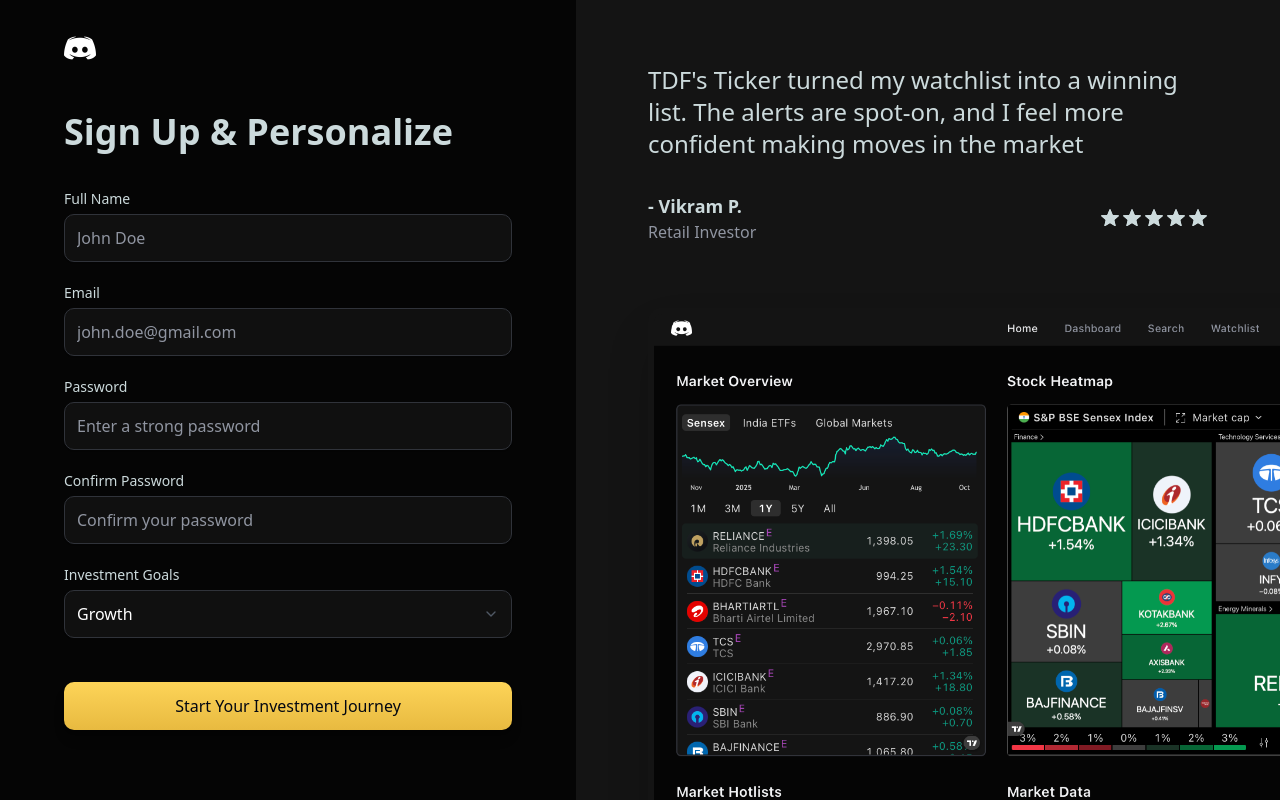
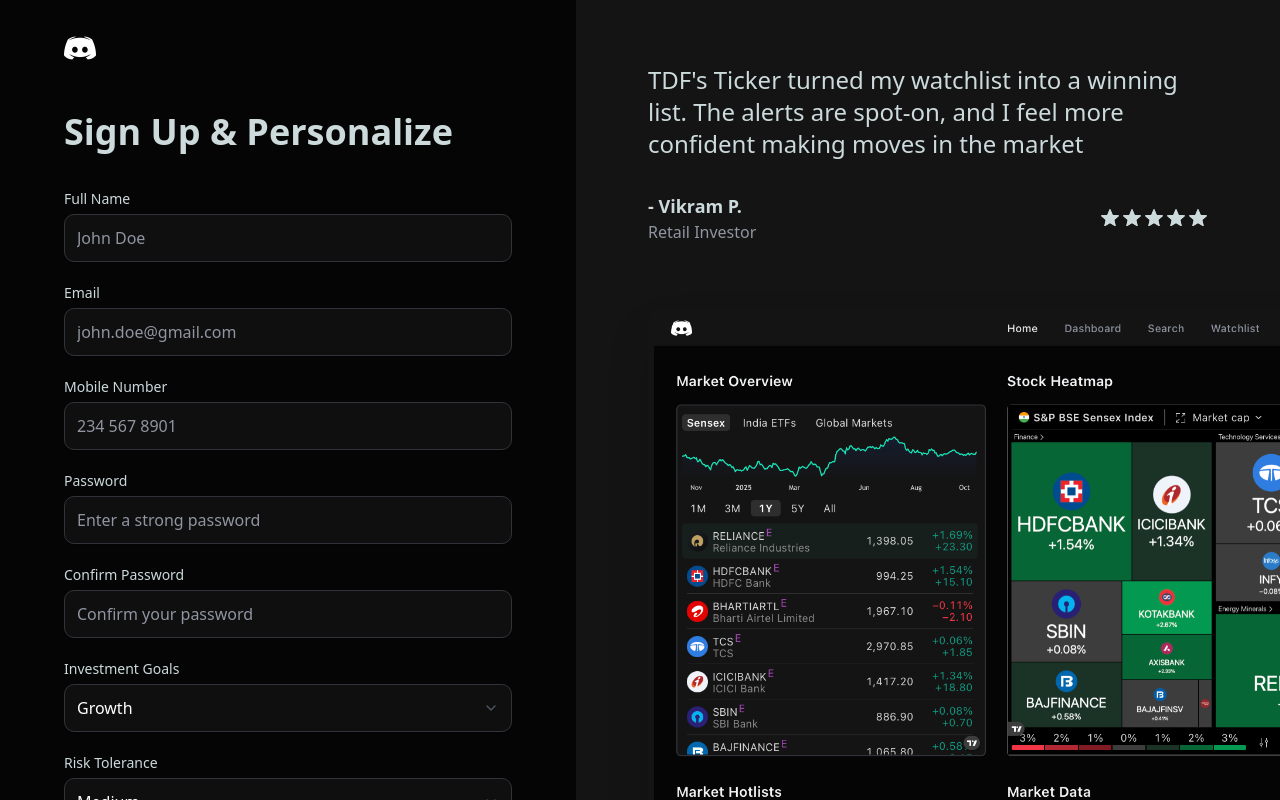
Before and after one commit to Indra-Learn/tdf-openapi, a Next.js app: page /sign-up in a window 1280 px wide. Built offline with nearby package versions, Linux system fonts and the light colour scheme.

Commit message:
updated sign-ip page

```diff
--- a/app/(auth)/sign-up/page.tsx
+++ b/app/(auth)/sign-up/page.tsx
@@ -4,7 +4,7 @@ import InputField from "@/components/forms/InputField";
 import SelectField from "@/components/forms/SelectField";
 import { Button } from "@/components/ui/button";
 import { Input } from "@/components/ui/input";
-import { INVESTMENT_GOALS } from "@/lib/constants";
+import { INVESTMENT_GOALS, PREFERRED_INDUSTRIES, RISK_TOLERANCE_OPTIONS } from "@/lib/constants";
 import { Select } from "@radix-ui/react-select";
 import { Mingzat } from "next/font/google";
 import { SubmitHandler, useForm } from "react-hook-form";
@@ -59,6 +59,15 @@ const SignUp = () => {
             />
 
             <InputField
+                name="mobileNumber"
+                label="Mobile Number"
+                placeholder="234 567 8901"
+                register={register}
+                error={errors.mobileNumber}
+                validation={{ required: 'Mobile number is required', pattern: /^\d{10}$/, message: 'Invalid mobile number' }}
+            />
+
+            <InputField
                 name="password"
                 label="Password"
                 placeholder="Enter a strong password"
@@ -88,6 +97,26 @@ const SignUp = () => {
                 required
             />
 
+            <SelectField
+                name="riskTolerance"
+                label="Risk Tolerance"
+                placeholder="Select your risk level"
+                options={RISK_TOLERANCE_OPTIONS}
+                control={control}
+                error={errors.riskTolerance}
+                required
+            />
+
+            <SelectField
+                name="prefferedIndustry"
+                label="Preferred Industry"
+                placeholder="Select your preferred industry"
+                options={PREFERRED_INDUSTRIES}
+                control={control}
+                error={errors.preferredIndustry}
+                required
+            />
+
             <Button type="submit" disabled={isSubmitting} className="yellow-btn w-full mt-5">
                 {isSubmitting ? 'Creating Account..' : 'Start Your Investment Journey'}
             </Button>
--- a/types/global.d.ts
+++ b/types/global.d.ts
@@ -7,6 +7,7 @@ declare global {
     type SignUpFormData = {
         fullName: string;
         email: string;
+        mobileNumber: string;
         password: string;
         country: string;
         investmentGoals: string;
```
